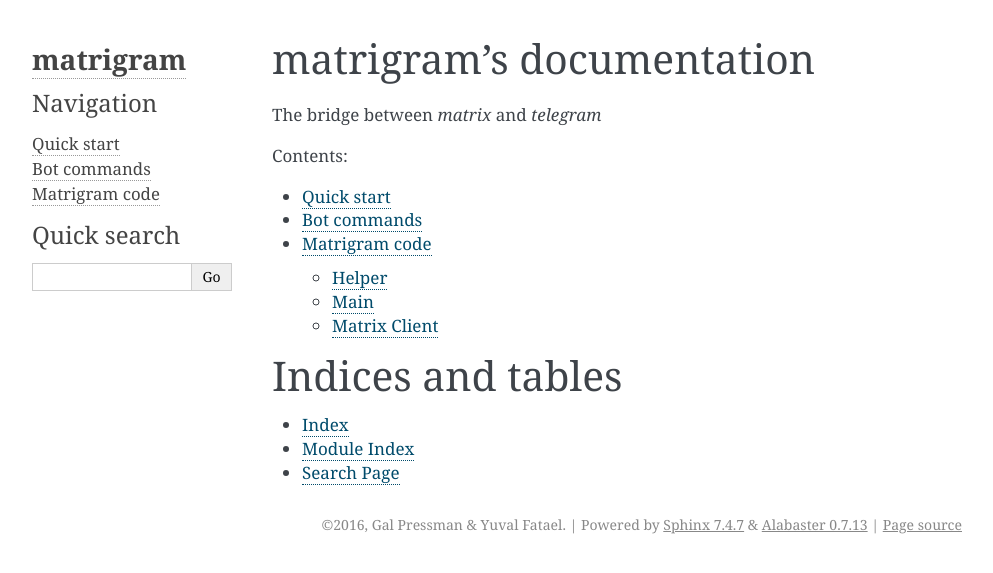
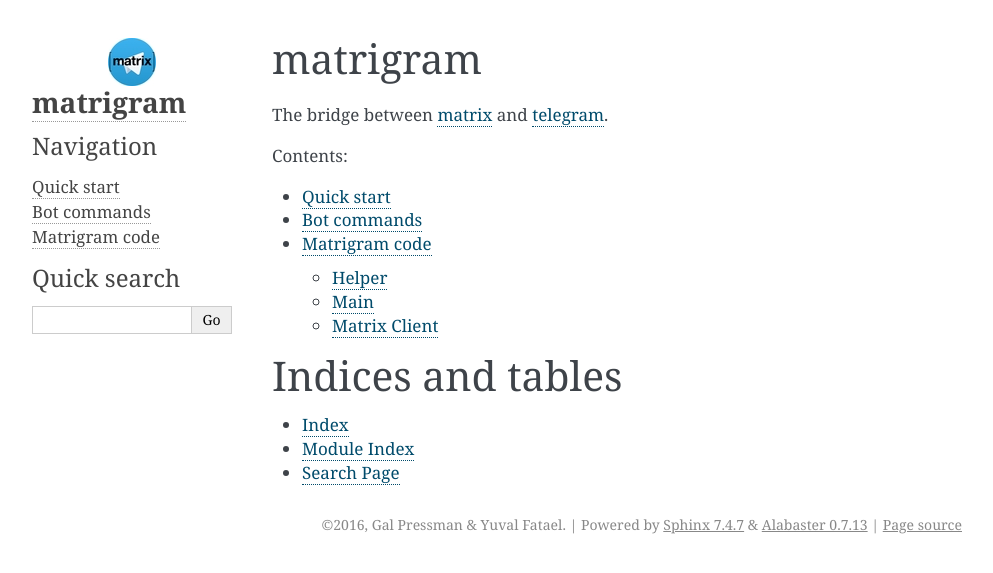
Before and after one commit to galpressman/matrigram, a Sphinx documentation site: the page built from docs/index.rst, in a window 1280 px wide. Shown: the top 573 px of the page, without its empty margins (148-1141 px from the left). Built offline with Sphinx 7.4.7, drawn with Linux system fonts in a browser that asks for light colours.

Commit message:
docs: More cosmetics
Signed-off-by: Gal Pressman <galpressman@gmail.com>

```diff
--- a/docs/conf.py
+++ b/docs/conf.py
@@ -150,7 +150,7 @@
 # The name of an image file (relative to this directory) to place at the top
 # of the sidebar.
 #
-# html_logo = None
+html_logo = 'logo.jpg'
 
 # The name of an image file (relative to this directory) to use as a favicon of
 # the docs.  This file should be a Windows icon file (.ico) being 16x16 or 32x32
--- a/docs/index.rst
+++ b/docs/index.rst
@@ -3,10 +3,10 @@
    You can adapt this file completely to your liking, but it should at least
    contain the root `toctree` directive.
 
-matrigram's documentation
-=========================
+matrigram
+=========
 
-The bridge between *matrix* and *telegram*
+The bridge between `matrix <https://www.matrix.org>`_ and `telegram <https://www.telegram.org>`_.
 
 Contents:
 
```
